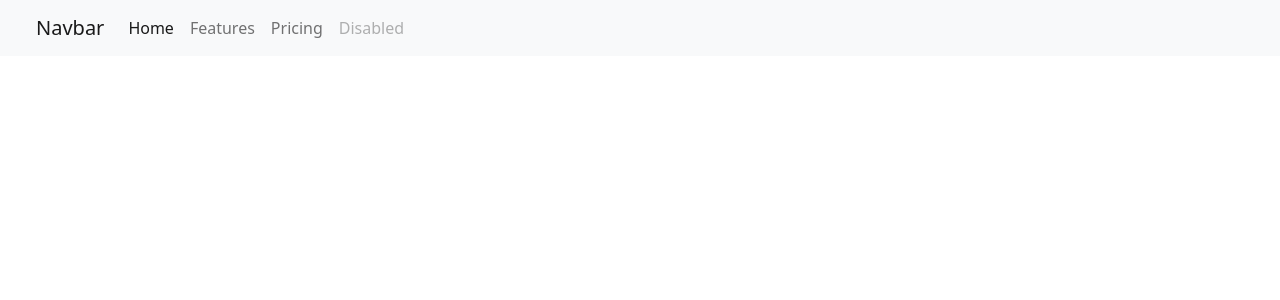
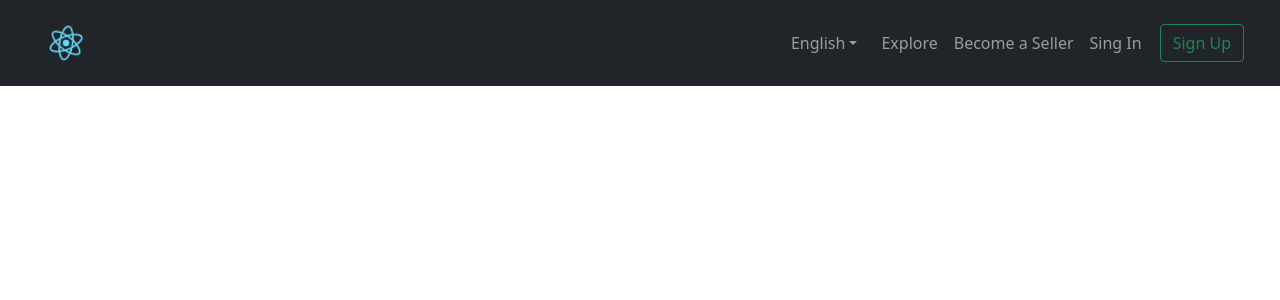
Before and after one commit to MothF/courses-application, a React (Create React App) app: page / in a window 1280 px wide. Shown: the top 300 px of the page. Built offline with nearby package versions, Linux system fonts and the light colour scheme.

Commit message:
Added application header

```diff
--- a/package.json
+++ b/package.json
@@ -12,10 +12,12 @@
     "@types/react-dom": "^17.0.9",
     "bootstrap": "^5.1.0",
     "node-sass": "^6.0.1",
+    "patch-package": "^6.4.7",
     "react": "^17.0.2",
     "react-bootstrap": "^2.0.0-beta.6",
     "react-dom": "^17.0.2",
     "react-scripts": "^4.0.3",
+    "typescript": "^4.4.2",
     "web-vitals": "^2.1.0"
   },
   "scripts": {
@@ -51,7 +53,6 @@
     "eslint-config-google": "^0.14.0",
     "eslint-plugin-react": "^7.25.1",
     "npm-upgrade": "^3.0.0",
-    "prettier": "2.3.2",
-    "typescript": "^4.4.2"
+    "prettier": "2.3.2"
   }
 }
--- a/src/modules/app/App.tsx
+++ b/src/modules/app/App.tsx
@@ -1,9 +1,8 @@
 import React from 'react';
 import {Container} from 'react-bootstrap';
 import 'src/modules/app/App.scss';
-import {Header} from 'src/modules/header/Header';
-import 'src/modules/header/Header.scss';
-
+import {Header} from 'src/modules/app/header/Header';
+import 'src/modules/app/header/Header.scss';
 
 /**
  *
--- a/src/modules/header/Header.scss
+++ b/src/modules/app/header/Header.scss
@@ -1,21 +1,7 @@
-@import '~bootstrap/scss/bootstrap.scss';
-
-.Header-body {
-  height: 100vh;
-  min-height: 30vh;
-  background-color: red;
-}
-
-.Header-body2 {
-  min-height: 30vh;
-  background-color: green;
-}
+@import 'node_modules/bootstrap/scss/bootstrap';
 
 .App-logo {
-  @extend .d-inline-block;
-  @extend .align-text-top;
-  width: 30%;
-  height: 30%;
+  height: 40vmin;
   pointer-events: none;
 }
 
@@ -33,3 +19,10 @@
     transform: rotate(360deg);
   }
 }
+
+@media (min-width: 576px) {
+  .col-md-lg-7 {
+    flex: 0 9999 auto;
+    width: 58.33333333%;
+  }
+}
--- /dev/null
+++ b/src/modules/app/header/Header.tsx
@@ -0,0 +1,81 @@
+import React, {useState} from 'react';
+import {Collapse, Container, Dropdown, NavbarBrand, NavItem, NavLink, Row} from 'react-bootstrap';
+import logo from 'src/assets/svg/logo.svg';
+import 'src/modules/app/header/Header.scss';
+import {languageOptions} from 'src/modules/app/header/languageDefinitions';
+import {getLanguage, getMenuDefinition, MenuDefinition} from 'src/modules/app/header/languagesUtils';
+
+const brandLogo = () => {
+  return (
+    <NavbarBrand className='d-flex' href='./'>
+      <img src={logo} className='App-logo' alt='' style={{height: '60px', width: '60px'}}/>
+    </NavbarBrand>
+  );
+};
+
+const navbarCollapse = (languageLabel: string) => {
+  const menuDefinition: MenuDefinition = getMenuDefinition(languageLabel);
+  return (
+    <>
+      <button className="navbar-toggler" type="button" data-bs-toggle="collapse" data-bs-target="#navbarNavDropdown"
+        aria-controls="navbarNavDropdown" aria-expanded="false" aria-label="Toggle navigation">
+        <span className="navbar-toggler-icon"/>
+      </button>
+      <Collapse className="navbar-collapse">
+        <ul className="navbar-nav">
+          <NavItem className="nav-link">{menuDefinition.explore}</NavItem>
+          <NavItem>
+            <a className="nav-link" href="#">{menuDefinition.becomeSeller}</a>
+          </NavItem>
+          <NavItem>
+            <a className="nav-link" href="#">{menuDefinition.signIn}</a>
+          </NavItem>
+          <NavItem>
+            <button style={{marginLeft: '10px'}} className="btn btn-outline-success" type="submit">
+              {menuDefinition.signUp}
+            </button>
+          </NavItem>
+        </ul>
+      </Collapse>
+    </>
+  );
+};
+
+const languageDropdown = (languageLabel: string, setLanguageLabel: Function) => {
+  return (
+    <Dropdown onSelect={(eventKey: any) => setLanguageLabel(eventKey)}>
+      <Dropdown.Toggle style={{color: 'rgba(255, 255, 255, 0.55)'}} as={NavLink}>
+        {getLanguage(languageLabel).value}
+      </Dropdown.Toggle>
+      <Dropdown.Menu variant="dark">
+        {
+          languageOptions.map((lang) =>
+            <Dropdown.Item key={lang.label} eventKey={lang.label}>{lang.value}</Dropdown.Item>,
+          )
+        }
+      </Dropdown.Menu>
+    </Dropdown>
+  );
+};
+
+const navbarContainerFluid = () => {
+  const [languageLabel, setLanguageLabel] = useState( () => 'eng');
+  return (
+    <nav className="navbar navbar-expand-sm navbar-dark bg-dark">
+      <Container fluid>
+        {brandLogo()}
+        <div className='col-md-lg-7'/>
+        {languageDropdown(languageLabel, setLanguageLabel)}
+        {navbarCollapse(languageLabel)}
+      </Container>
+    </nav>
+  );
+};
+
+export const Header = () => {
+  return (
+    <Row>
+      {navbarContainerFluid()}
+    </Row>
+  );
+};
--- /dev/null
+++ b/src/modules/app/header/languageDefinitions.ts
@@ -0,0 +1,79 @@
+import {Language, MenuDefinition} from 'src/modules/app/header/languagesUtils';
+
+export const languageOptions: Language[] = [
+  {
+    label: 'eng',
+    value: 'English',
+  },
+  {
+    label: 'de',
+    value: 'Deutsch',
+  },
+  {
+    label: 'es',
+    value: 'Español',
+  },
+  {
+    label: 'fr',
+    value: 'Français',
+  },
+  {
+    label: 'br',
+    value: 'Português',
+  },
+  {
+    label: 'ru',
+    value: 'Русский',
+  },
+];
+
+export const menuDefinitions: Map<string, MenuDefinition> = new Map<string, MenuDefinition>([
+  [
+    'eng', {
+      explore: 'Explore',
+      becomeSeller: 'Become a Seller',
+      signIn: 'Sing In',
+      signUp: 'Sign Up',
+    },
+  ],
+  [
+    'de', {
+      explore: 'Entdecken',
+      becomeSeller: 'Verkäufer werden',
+      signIn: 'Anmelden',
+      signUp: 'Registrieren',
+    },
+  ],
+  [
+    'es', {
+      explore: 'Explora',
+      becomeSeller: 'Inscrição',
+      signIn: 'Iniciar sesión',
+      signUp: 'Únete',
+    },
+  ],
+  [
+    'fr', {
+      explore: 'Découvrir',
+      becomeSeller: 'Devenir prestataire',
+      signIn: 'Se connecter',
+      signUp: 'S\'inscrire',
+    },
+  ],
+  [
+    'br', {
+      explore: 'Explorar',
+      becomeSeller: 'Torne-se um prestador',
+      signIn: 'Entrar',
+      signUp: 'Inscrição',
+    },
+  ],
+  [
+    'ru', {
+      explore: 'Начать',
+      becomeSeller: 'Разместить резюме',
+      signIn: 'Войти',
+      signUp: 'Регистрация',
+    },
+  ],
+]);
--- /dev/null
+++ b/src/modules/app/header/languagesUtils.ts
@@ -0,0 +1,30 @@
+import {languageOptions, menuDefinitions} from 'src/modules/app/header/languageDefinitions';
+
+export interface Language {
+  label: string,
+  value: string,
+}
+
+export interface MenuDefinition {
+  explore: string,
+  becomeSeller: string,
+  signIn: string,
+  signUp: string
+}
+
+export const getLanguage = (label: string): Language => {
+  const languages = languageOptions.filter((lang) => lang.label === label);
+  if (languages.length > 1) {
+    throw Error(`More than one language detected for label: ${label}`);
+  }
+  const language = languages[0];
+  return {label: language.label, value: language.value} as Language;
+};
+
+export const getMenuDefinition = (label: string): MenuDefinition => {
+  const def = menuDefinitions.get(label);
+  if (!def) {
+    throw Error(`MenuDefinition not found for ${label}`);
+  }
+  return def;
+};
--- a/src/modules/header/Header.tsx
+++ /dev/null
@@ -1,61 +0,0 @@
-import React from 'react';
-import {Row} from 'react-bootstrap';
-// import logo from 'src/assets/svg/logo.svg';
-import 'src/modules/header/Header.scss';
-
-export const Header = () => {
-  return (
-    // <Row className="Header-body">
-    <Row>
-      <nav className="navbar navbar-expand-lg navbar-light bg-light">
-        <div className="container-fluid">
-          <a className="navbar-brand" href="#">
-            Navbar
-          </a>
-          <button
-            className="navbar-toggler"
-            type="button"
-            data-bs-toggle="collapse"
-            data-bs-target="#navbarNav"
-            aria-controls="navbarNav"
-            aria-expanded="false"
-            aria-label="Toggle navigation"
-          >
-            <span className="navbar-toggler-icon" />
-          </button>
-          <div className="collapse navbar-collapse" id="navbarNav">
-            <ul className="navbar-nav">
-              <li className="nav-item">
-                <a className="nav-link active" aria-current="page" href="#">
-                  Home
-                </a>
-              </li>
-              <li className="nav-item">
-                <a className="nav-link" href="#">
-                  Features
-                </a>
-              </li>
-              <li className="nav-item">
-                <a className="nav-link" href="#">
-                  Pricing
-                </a>
-              </li>
-              <li className="nav-item">
-                <a className="nav-link disabled" href="#" aria-disabled="true">
-                  Disabled
-                </a>
-              </li>
-            </ul>
-          </div>
-        </div>
-      </nav>
-    </Row>
-
-  // <Row>
-  //   <Navbar.Brand href="./" className='py-3'>
-  //     <img src={logo} className="App-logo" alt='Home'/>
-  //     React
-  //   </Navbar.Brand>
-  // </Row>
-  );
-};
--- a/tsconfig.json
+++ b/tsconfig.json
@@ -22,7 +22,9 @@
     "baseUrl": "."
   },
   "include": [
-    "src/**/*",
+    "public",
+    "patches",
+    "./src/**/*",
     "src/assets/svg/custom.d.ts"
   ],
   "exclude": [
```
Also changed, not shown: src/modules/header/some.txt (deleted), 2 other files (tests, documents, lock files or other folders).
